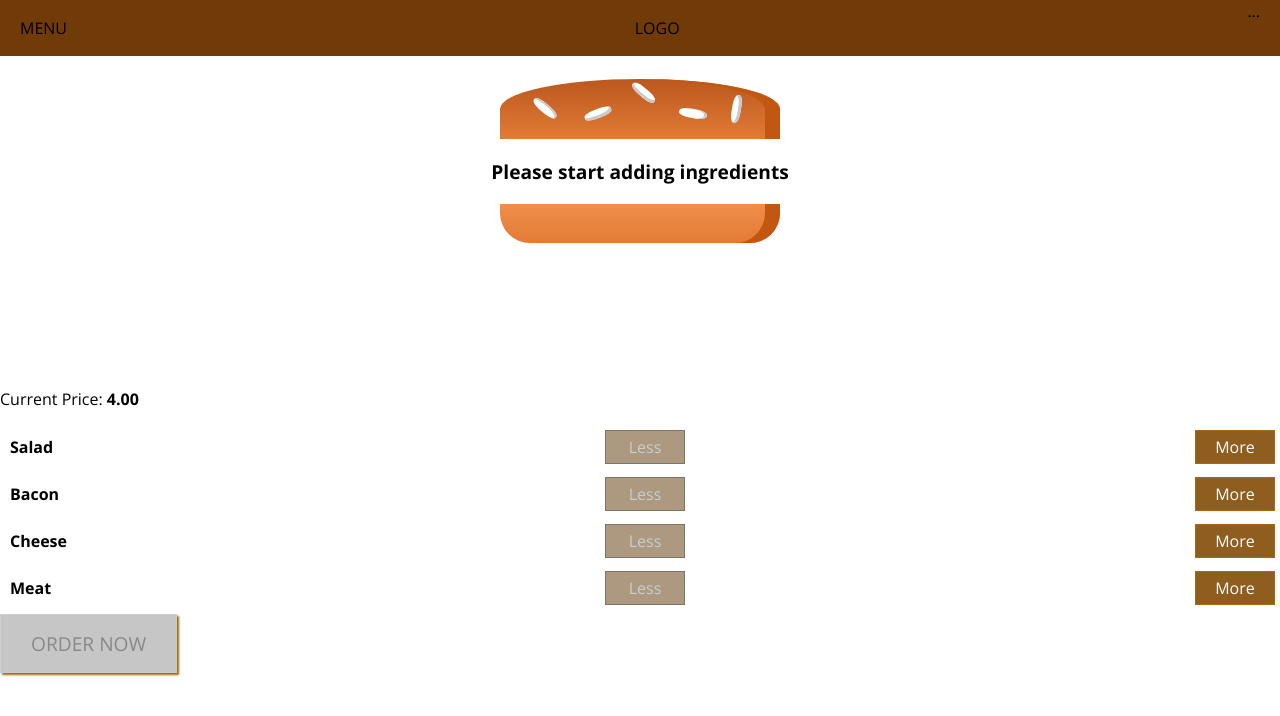
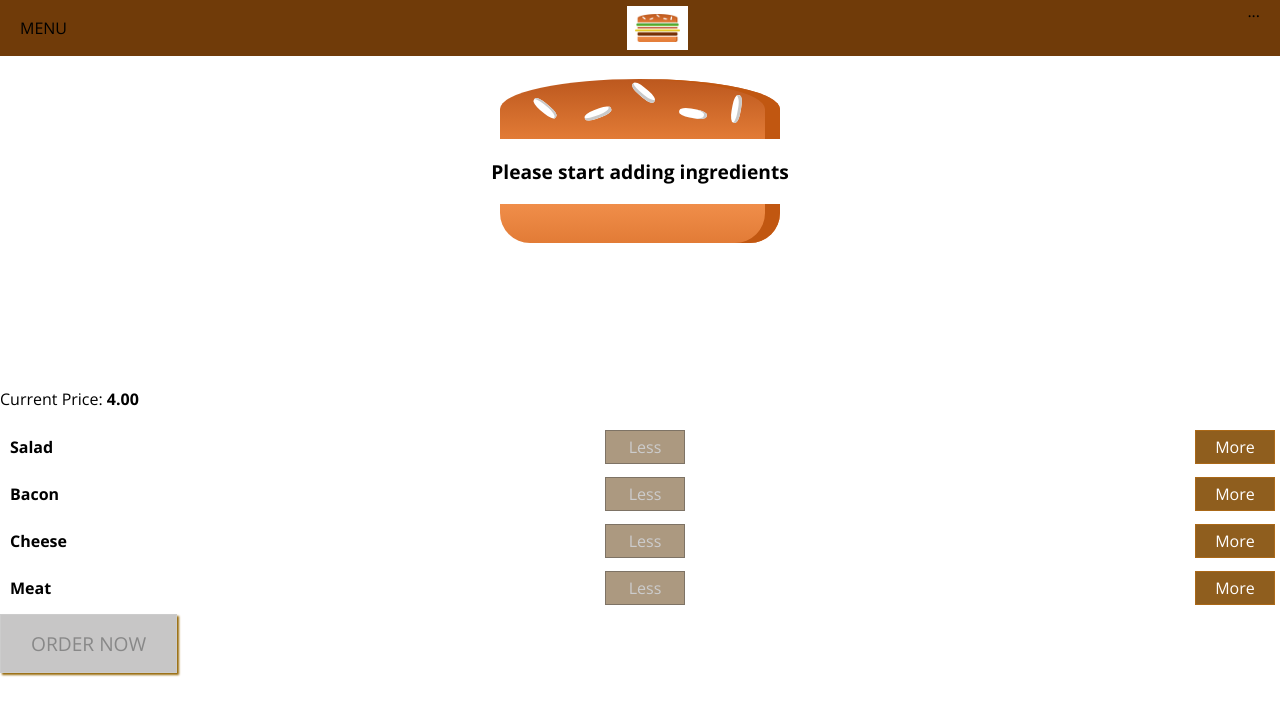
Before and after one commit to eshaam/eshaam-burger-builder, a React app: page / in a window 1280 px wide. Shown: the top 716 px of the page. Built offline with nearby package versions, Linux system fonts and the light colour scheme.

Commit message:
add logo

```diff
--- /dev/null
+++ b/src/components/Logo/Logo.css
@@ -0,0 +1,9 @@
+.Logo {
+  background-color: white;
+  padding: 8px;
+  height: 80%;
+  box-sizing: border-box;
+}
+.Logo img {
+  height: 100%;
+}
--- /dev/null
+++ b/src/components/Logo/Logo.js
@@ -0,0 +1,13 @@
+import React from 'react';
+
+import burgerLogo from '../../assets/images/burger-logo.png';
+import classes from './Logo.css'
+
+
+const logo = (props) => (
+  <div className={classes.Logo}>
+    <img src={burgerLogo} alt="Eshaam Burger React App" />
+  </div>
+);
+
+export default logo;
--- a/src/components/Navigation/Toolbar/Toolbar.js
+++ b/src/components/Navigation/Toolbar/Toolbar.js
@@ -1,10 +1,11 @@
 import React from 'react';
 import classes from './Toolbar.css';
+import Logo from '../../Logo/Logo';
 
 const toolbar = (props) => (
   <header className={classes.Toolbar}>
     <div>MENU</div>
-    <div>LOGO</div>
+    <Logo />
     <nav>
       ...
     </nav>
```
Also changed, not shown: src/assets/images/burger-logo.png (added).
